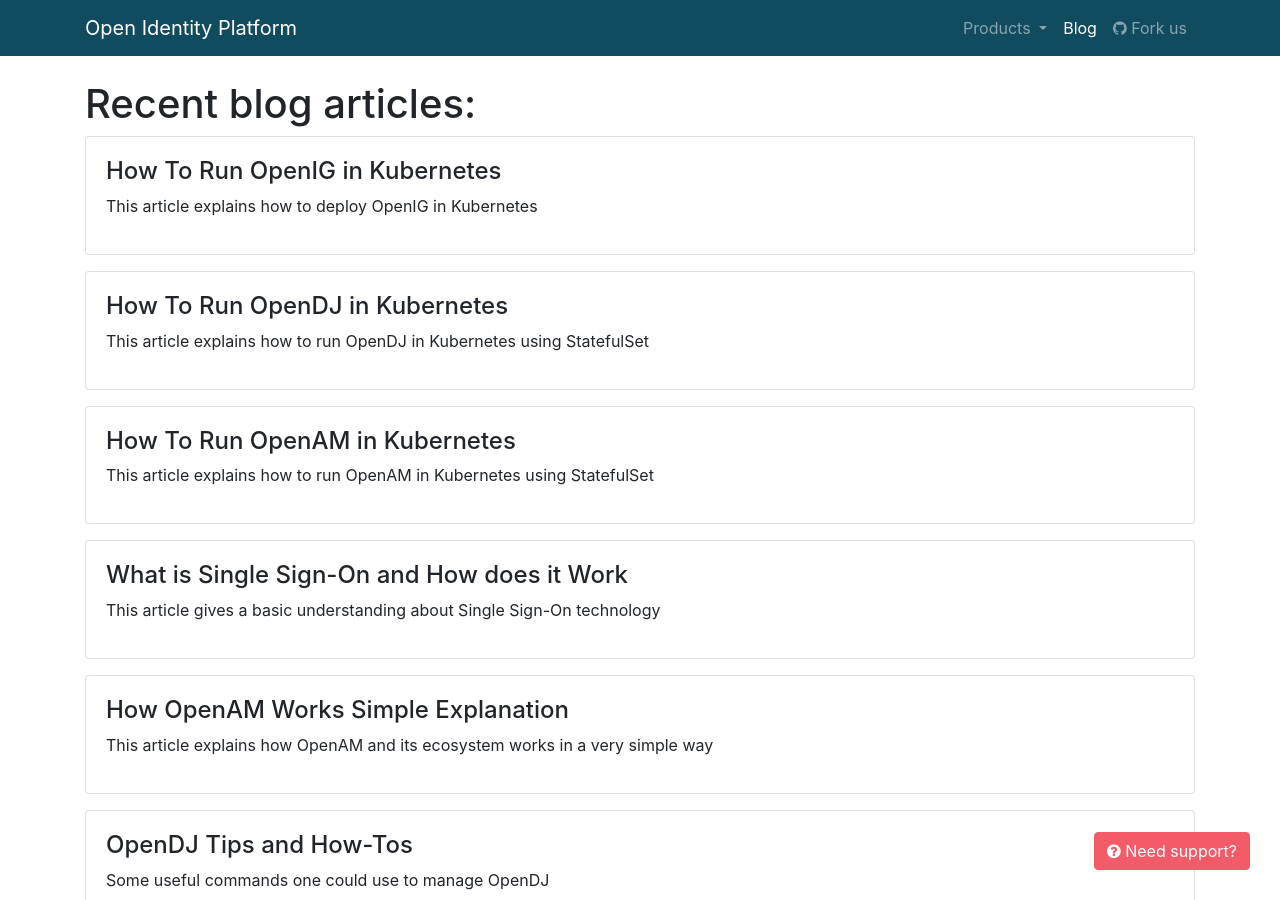
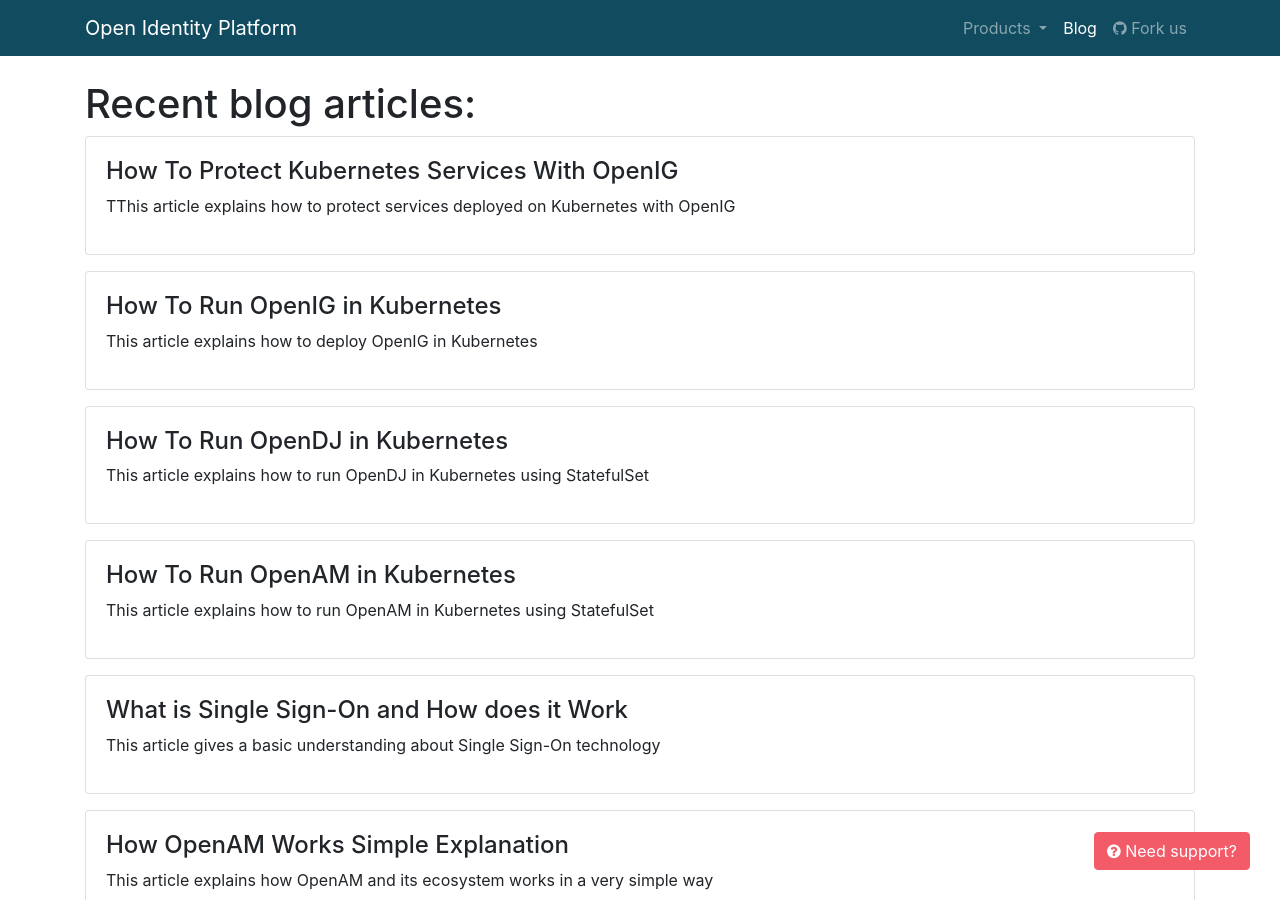
Before and after one commit to OpenIdentityPlatform/OpenIdentityPlatform.org, a Jekyll site: the page built from blog/index.html, in a window 1280 px wide and 900 px high. Built offline with Jekyll 4.4.1, drawn with Linux system fonts in a browser that asks for light colours; some of the changed lines change nothing that is shown.

Commit message:
how-to-protect-kubernetes-services-with-openig

````diff
--- a/_data/blogposts.yml
+++ b/_data/blogposts.yml
@@ -1,3 +1,7 @@
+-
+  title: 'How To Protect Kubernetes Services With OpenIG'
+  link: '/blog/how-to-protect-kubernetes-services-with-openig'
+  description: 'TThis article explains how to protect services deployed on Kubernetes with OpenIG'
 -
   title: 'How To Run OpenIG in Kubernetes'
   link: '/blog/how-to-run-openig-kubernetes'
--- /dev/null
+++ b/blog/how-to-protect-kubernetes-services-with-openig.md
@@ -0,0 +1,590 @@
+---
+layout: home
+landing-title: "How To Protect Kubernetes Services With OpenIG"
+landing-title2: "How To Protect Kubernetes Services With OpenIG"
+description: "This article explains how to protect services deployed on Kubernetes with OpenIG"
+keywords: ''
+imageurl: 'openig-og.png'
+share-buttons: true
+---
+<h1>How To Protect Kubernetes Services With OpenIG</h1>
+
+- [Preface](#preface)
+- [Deploy Sample Service For Test](#deploy-sample-service-for-test)
+- [Deploy OpenIG](#deploy-openig)
+  * [Create OpenIG Service](#create-openig-service)
+  * [Create OpenIG ConfigMaps](#create-openig-configmaps)
+    + [Create Main ConfigMap](#create-main-configmap)
+    + [Create ConfigMaps for OpenIG Routes](#create-configmaps-for-openig-routes)
+  * [Create OpenIG Deployment](#create-openig-deployment)
+- [Check if OpenIG works](#check-if-openig-works)
+- [Expose OpenIG via Ingress and Test](#expose-openig-via-ingress-and-test)
+  * [Test Access](#test-access)
+
+
+## Preface
+
+If you have services, deployed on Kubernetes, some of them are required to be exposed to the Internet for public usage. But in that case, these services could be attacked. And of course, it is very expensive and hard to implement a protection mechanism for each service. Instead, it is a good practice to use an API gateway to protect all exposed services.
+
+API Gateway is responsible for authentication and authorization, throttling, validate request and response bodies and headers and so on.
+
+In the following article, we'll deploy simple REST service on Kubernetes and then protect it and expose using [OpenIG](/openig)
+
+We will use Minikube as a local Kubernetes cluster.
+`kubectl` should also be installed
+
+Start Minikube with at least 4 cores, and 8 GB of memory to avoid insufficient resources errors.
+
+```
+minikube start --cpus=4 --memory=8g
+```
+
+## Deploy Sample Service For Test
+
+I've created the service and uploaded it on the [docker hub](https://hub.docker.com/repository/docker/maximthomas/sample-service).
+Sources for this service are on the [github](https://github.com/maximthomas/openig-protect-ws/tree/master/sample-service)
+
+Let's create Service and Deployment yaml files for the services
+
+**`sample-service-service.yaml`**:
+```yaml
+apiVersion: v1
+kind: Service
+metadata:
+  labels:
+    app: sample-service
+  name: sample-service
+spec:
+  clusterIP: None
+  ports:
+  - port: 8080
+  selector:
+    app: sample-service
+```
+
+**`sample-service-deployment.yaml`**:
+```yaml
+apiVersion: apps/v1
+kind: Deployment
+metadata:
+  name: sample-service-deployment
+spec:
+  selector:
+    matchLabels:
+      app: sample-service
+  replicas: 1
+  template:
+    metadata:
+      labels:
+        app: sample-service
+    spec:
+      containers:
+      - name: sample-service
+        image: maximthomas/sample-service
+        ports:
+        - containerPort: 8080
+```
+
+Create Deployment for `sample-service` in the Kubernetes cluster
+```
+$ kubectl apply -f sample-service-deployment.yaml
+deployment.apps/sample-service-deployment created
+```
+Make sure the Deployment has been created
+```
+$ kubectl get pod | grep sample-service-deployment
+sample-service-deployment-776f49b48c-rr94q   1/1     Running   0          3m14s
+```
+Create Service for `sample-service` in the Kubernetes cluster
+
+```
+$ kubectl apply -f openig/sample-service/sample-service-service.yaml
+service/sample-service created
+```
+Make sure the Service has been created
+```
+$ kubectl get svc sample-service
+NAME             TYPE        CLUSTER-IP   EXTERNAL-IP   PORT(S)    AGE
+sample-service   ClusterIP   None         <none>        8080/TCP   30s
+```
+
+Make sure if it works. We'll forward `sample-service` port to the local machine and try to call `sample-service` using `curl` command.
+```
+$ kubectl port-forward service/sample-service 8080
+```
+
+```
+$ curl -v http://localhost:8080
+* Rebuilt URL to: http://localhost:8080/
+*   Trying ::1...
+* TCP_NODELAY set
+* Connected to localhost (::1) port 8080 (#0)
+> GET / HTTP/1.1
+> Host: localhost:8080
+> User-Agent: curl/7.54.0
+> Accept: */*
+>
+< HTTP/1.1 200
+< Content-Type: application/json;charset=UTF-8
+< Transfer-Encoding: chunked
+< Date: Thu, 06 Feb 2020 08:42:58 GMT
+<
+* Connection #0 to host localhost left intact
+{"hello":"world"}
+```
+
+```
+$ curl -v http://localhost:8080/secure
+*   Trying ::1...
+* TCP_NODELAY set
+* Connected to localhost (::1) port 8080 (#0)
+> GET /secure HTTP/1.1
+> Host: localhost:8080
+> User-Agent: curl/7.54.0
+> Accept: */*
+>
+< HTTP/1.1 200
+< Content-Type: application/json;charset=UTF-8
+< Transfer-Encoding: chunked
+< Date: Thu, 06 Feb 2020 08:43:31 GMT
+<
+* Connection #0 to host localhost left intact
+{"hello":null}
+```
+
+## Deploy OpenIG
+
+### Create OpenIG Service
+
+The following service will be used for DNS lookups between OpenAM Pods and clients.
+
+Create `openig-service.yaml` file with the following contents:
+
+**`openig-service.yaml`**:
+```yaml
+apiVersion: v1
+kind: Service
+metadata:
+  labels:
+    app: openig
+  name: openig
+spec:
+  clusterIP: None
+  ports:
+  - port: 8080
+  selector:
+    app: openig
+```
+
+Then create service in Kubernetes using `kubectl`:
+```
+kubectl apply -f openig-service.yaml
+```
+Make sure the service has been created:
+
+```
+kubectl get svc openig
+
+NAME             TYPE        CLUSTER-IP   EXTERNAL-IP   PORT(S)    AGE
+openig-service   ClusterIP   None         <none>        8080/TCP   7s
+```
+
+### Create OpenIG ConfigMaps
+
+#### Create Main ConfigMap
+
+Another step is to create OpenIG configuration files
+Create `config` folder and create config files there `admin.json` and `config.json` with the following contents:
+
+**`admin.json`**:
+```json
+{
+  "prefix" : "openig",
+  "mode": "PRODUCTION"
+}
+```
+
+**`config.json`**:
+```json
+{
+  "heap": [
+  ],
+  "handler": {
+    "type": "Chain",
+    "config": {
+      "filters": [
+
+      ],
+      "handler": {
+        "type": "Router",
+        "name": "_router",
+        "capture": "all"
+      }
+    }
+  }
+}
+```
+
+Create ConfigMap for these files:
+
+```
+kubectl create configmap openig-config --from-file=./config/
+```
+
+Then make sure ConfigMap has been created
+```
+kubectl describe configmaps openig-config
+```
+
+```
+Name:         openig-config
+Namespace:    default
+Labels:       <none>
+Annotations:  <none>
+
+Data
+====
+admin.json:
+----
+{
+  "prefix" : "openig",
+  "mode": "PRODUCTION"
+}
+config.json:
+----
+{
+  "heap": [
+  ],
+  "handler": {
+    "type": "Chain",
+    "config": {
+      "filters": [
+
+      ],
+      "handler": {
+        "type": "Router",
+        "name": "_router",
+        "capture": "all"
+      }
+    }
+  }
+}
+Events:  <none>
+```
+
+#### Create ConfigMaps for OpenIG Routes
+
+Create `routes` directory in the `config` folder and add two route files: `10-api.json` - main route and `99-default.json` - default route.
+
+**`10-api.json`**:
+```json
+{
+   "name":"${matches(request.uri.path, '^/')}",
+   "condition":"${matches(request.uri.path, '^/')}",
+   "monitor":true,
+   "timer":true,
+   "handler":{
+      "type":"Chain",
+      "config":{
+         "filters":[
+            {
+               "type":"SwitchFilter",
+               "config":{
+                  "onRequest":[
+                     {
+                        "condition":"${request.method != 'POST' and request.method != 'GET'}",
+                        "handler":{
+                           "type":"StaticResponseHandler",
+                           "config":{
+                              "status":405,
+                              "reason":"Method not allowed",
+                              "headers":{
+                                 "Content-Type":[
+                                    "application/json"
+                                 ]
+                              },
+                              "entity":"{ \"error\": \"Method not allowed\"}"
+                           }
+                        }
+                     },
+                     {
+                        "condition":"${request.method == 'POST' and request.headers['Content-Type'][0].split(';')[0] != 'application/json'}",
+                        "handler":{
+                           "type":"StaticResponseHandler",
+                           "config":{
+                              "status":415,
+                              "reason":"Unsupported Media Type",
+                              "headers":{
+                                 "Content-Type":[
+                                    "application/json"
+                                 ]
+                              },
+                              "entity":"{ \"error\": \"Unsupported Media Type\"}"
+                           }
+                        }
+                     }
+                  ],
+                  "onResponse":[
+                     {
+                        "condition":"${response.headers['Content-Type'][0].split(';')[0] != request.headers['Accept'][0].split(';')[0] }",
+                        "handler":{
+                           "type":"StaticResponseHandler",
+                           "config":{
+                              "status":406,
+                              "reason":"Not Acceptable",
+                              "headers":{
+                                 "Content-Type":[
+                                    "application/json"
+                                 ]
+                              },
+                              "entity":"{ \"error\": \"Not Acceptable\"}"
+                           }
+                        }
+                     }
+                  ]
+               }
+            },
+            {
+               "type":"HeaderFilter",
+               "comment":"Add security headers to response",
+               "config":{
+                  "messageType":"response",
+                  "add":{
+                     "X-Frame-Options":[
+                        "deny"
+                     ],
+                     "X-Content-Type-Options":[
+                        "nosniff"
+                     ]
+                  }
+               }
+            }
+         ],
+         "handler": "EndpointHandler"
+      }
+   },
+   "heap":[
+      {
+         "name":"EndpointHandler",
+         "type":"DispatchHandler",
+         "config":{
+            "bindings":[
+               {
+                  "handler":"ClientHandler",
+                  "capture":"all",
+                  "baseURI":"http://sample-service:8080/"
+               }
+            ]
+         }
+      }
+   ]
+}
+```
+
+**`99-default.json`**:
+```json
+{
+  "name": "99-default",
+  "handler": {
+    "type": "StaticResponseHandler",
+    "config": {
+      "status": 404,
+      "reason": "Not Found",
+      "headers": {
+        "Content-Type": [ "application/json" ]
+      },
+      "entity": "{ \"error\": \"Something went wrong, please contact your system administrator.\"}"
+    }
+  },
+  "audit": "/404"
+}
+```
+Create routes ConfigMap
+```
+kubectl create configmap openig-config-routes --from-file=./config/routes
+```
+
+Make sure ConfigMap has been created:
+```
+kubectl describe configmaps openig-config-routes
+```
+
+### Create OpenIG Deployment
+
+Create OpenIG deployment file
+
+**`openig-deployment.yaml`**:
+
+```yaml
+apiVersion: apps/v1
+kind: Deployment
+metadata:
+  name: openig-deployment
+spec:
+  selector:
+    matchLabels:
+      app: openig
+  replicas: 1
+  template:
+    metadata:
+      labels:
+        app: openig
+    spec:
+      containers:
+      - name: openig
+        image: openidentityplatform/openig
+        ports:
+        - containerPort: 8080
+        env:
+        - name: CATALINA_OPTS
+          value: -Dopenig.base=/usr/local/openig-config
+        volumeMounts:
+        - mountPath: /usr/local/openig-config/config
+          readOnly: true
+          name: config-volume
+        - mountPath: /usr/local/openig-config/config/routes
+          readOnly: true
+          name: config-routes-volume
+      volumes:
+      - name: config-volume
+        configMap:
+          name: openig-config
+      - name: config-routes-volume
+        configMap:
+          name: openig-config-routes
+
+```
+
+```
+kubectl apply -f openig-deployment.yaml
+```
+
+## Check if OpenIG works
+Forward OpenIG service port to the local machine
+```
+kubectl port-forward service/openig 8080
+```
+
+```
+$ curl -v http://localhost:8080/secure
+*   Trying ::1...
+* TCP_NODELAY set
+* Connected to localhost (::1) port 8080 (#0)
+> GET /secure HTTP/1.1
+> Host: localhost:8080
+> User-Agent: curl/7.54.0
+> Accept: */*
+>
+< HTTP/1.1 406 Not Acceptable
+< Server: Apache-Coyote/1.1
+< Content-Type: application/json
+< Content-Length: 28
+< Date: Thu, 06 Feb 2020 09:09:09 GMT
+<
+* Connection #0 to host localhost left intact
+{ "error": "Not Acceptable"}
+
+$ curl -v -H 'Accept: application/json' http://localhost:8080/
+*   Trying ::1...
+* TCP_NODELAY set
+* Connected to localhost (::1) port 8080 (#0)
+> GET / HTTP/1.1
+> Host: localhost:8080
+> User-Agent: curl/7.54.0
+> Accept: application/json
+>
+< HTTP/1.1 200 OK
+< Server: Apache-Coyote/1.1
+< Date: Thu, 06 Feb 2020 09:11:26 GMT
+< X-Content-Type-Options: nosniff
+< X-Frame-Options: deny
+< Content-Type: application/json;charset=UTF-8
+< Transfer-Encoding: chunked
+<
+* Connection #0 to host localhost left intact
+{"hello":"world"}
+```
+As we can see, OpenIG denies requests without appropriate `Accept` header and returns `406` status.
+
+
+## Expose OpenIG via Ingress and Test
+
+Create `openig-ingress.yaml` file:
+
+**`openig-ingress.yaml`**:
+
+```yaml
+apiVersion: networking.k8s.io/v1beta1
+kind: Ingress
+metadata:
+  name: openig-ingress
+  annotations:
+    nginx.ingress.kubernetes.io/rewrite-target: /
+spec:
+  rules:
+  - http:
+      paths:
+        - path: /
+          backend:
+            serviceName: openig
+            servicePort: 8080
+```
+
+Create Ingress for OpenIG
+```
+kubectl apply -f openig-ingress.yaml
+```
+
+### Test Access
+
+Get your minikube IP
+```
+echo $(minikube ip)
+192.168.64.16
+```
+
+Make request to exposed OpenIG:
+```
+$ curl -v -H 'Accept: application/json' http://192.168.64.16/
+*   Trying 192.168.64.16...
+* TCP_NODELAY set
+* Connected to 192.168.64.16 (192.168.64.16) port 80 (#0)
+> GET / HTTP/1.1
+> Host: 192.168.64.16
+> User-Agent: curl/7.54.0
+> Accept: application/json
+>
+< HTTP/1.1 200 OK
+< Server: openresty/1.15.8.2
+< Date: Thu, 06 Feb 2020 09:13:00 GMT
+< Content-Type: application/json;charset=UTF-8
+< Transfer-Encoding: chunked
+< Connection: keep-alive
+< Vary: Accept-Encoding
+< X-Content-Type-Options: nosniff
+< X-Frame-Options: deny
+<
+* Connection #0 to host 192.168.64.16 left intact
+{"hello":"world"}
+```
+
+```
+$ curl -v http://192.168.64.16/
+*   Trying 192.168.64.16...
+* TCP_NODELAY set
+* Connected to 192.168.64.16 (192.168.64.16) port 80 (#0)
+> GET / HTTP/1.1
+> Host: 192.168.64.16
+> User-Agent: curl/7.54.0
+> Accept: */*
+>
+< HTTP/1.1 406 Not Acceptable
+< Server: openresty/1.15.8.2
+< Date: Thu, 06 Feb 2020 09:13:12 GMT
+< Content-Type: application/json
+< Content-Length: 28
+< Connection: keep-alive
+<
+* Connection #0 to host 192.168.64.16 left intact
+{ "error": "Not Acceptable"}
+```
````
